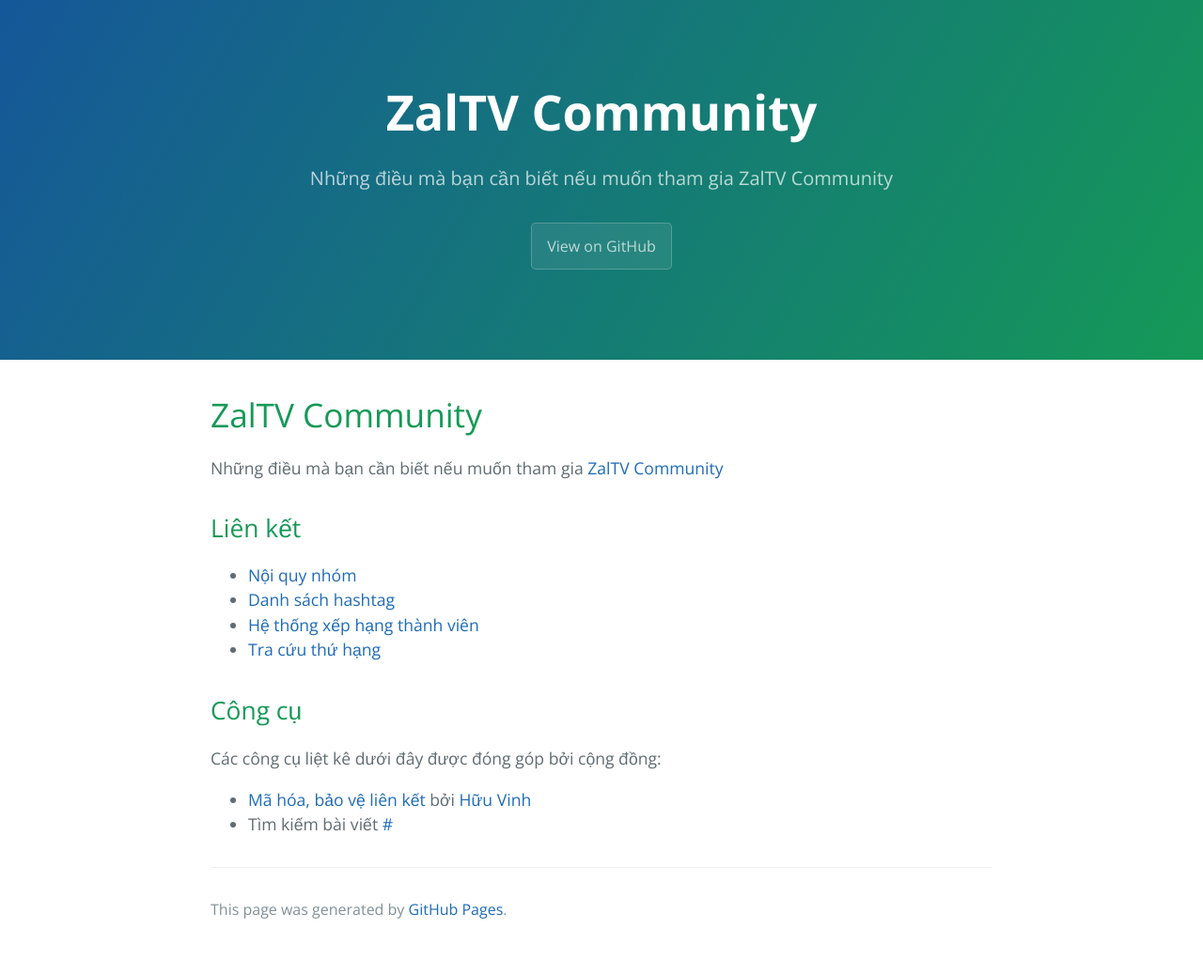
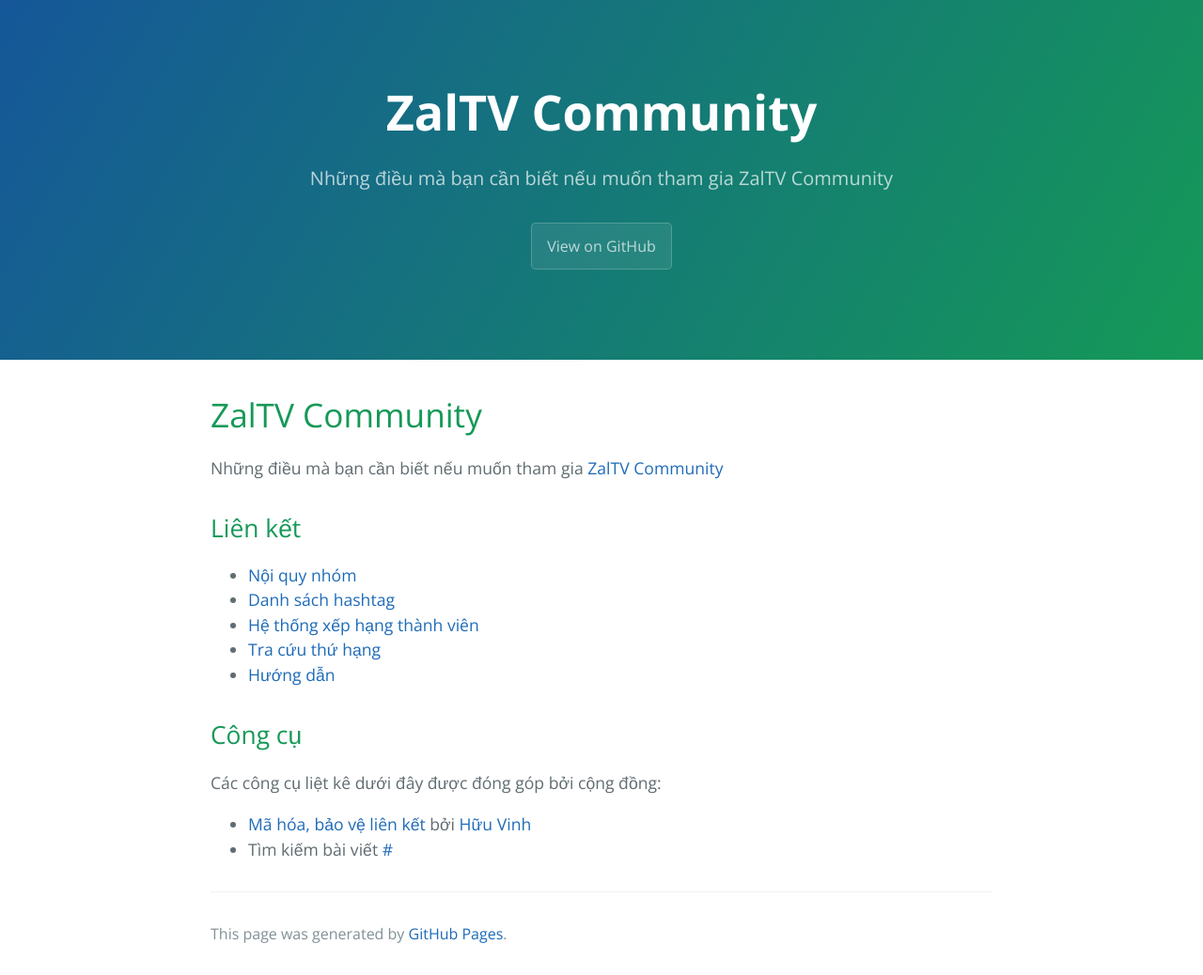
Before and after one commit to huuvinhtv/zaltv, a Jekyll site: the page built from index.md, in a window 1280 px wide. Shown: the whole page at 94% size. Built offline with Jekyll 4.4.1, drawn with Linux system fonts in a browser that asks for light colours; our own code applies the rules of GitHub Pages for plain Markdown files; before the commit the page ends 1012 px from its top, so only the background shows below that.

Commit message:
Update index.md

```diff
--- a/index.md
+++ b/index.md
@@ -8,6 +8,7 @@ Những điều mà bạn cần biết nếu muốn tham gia [ZalTV Community](h
 - [Danh sách hashtag](hashtags.md)
 - [Hệ thống xếp hạng thành viên](rank.md)
 - [Tra cứu thứ hạng](https://zaltv.ga/rank)
+- [Hướng dẫn](huongdan.md)
 
 ## Công cụ
 
```
